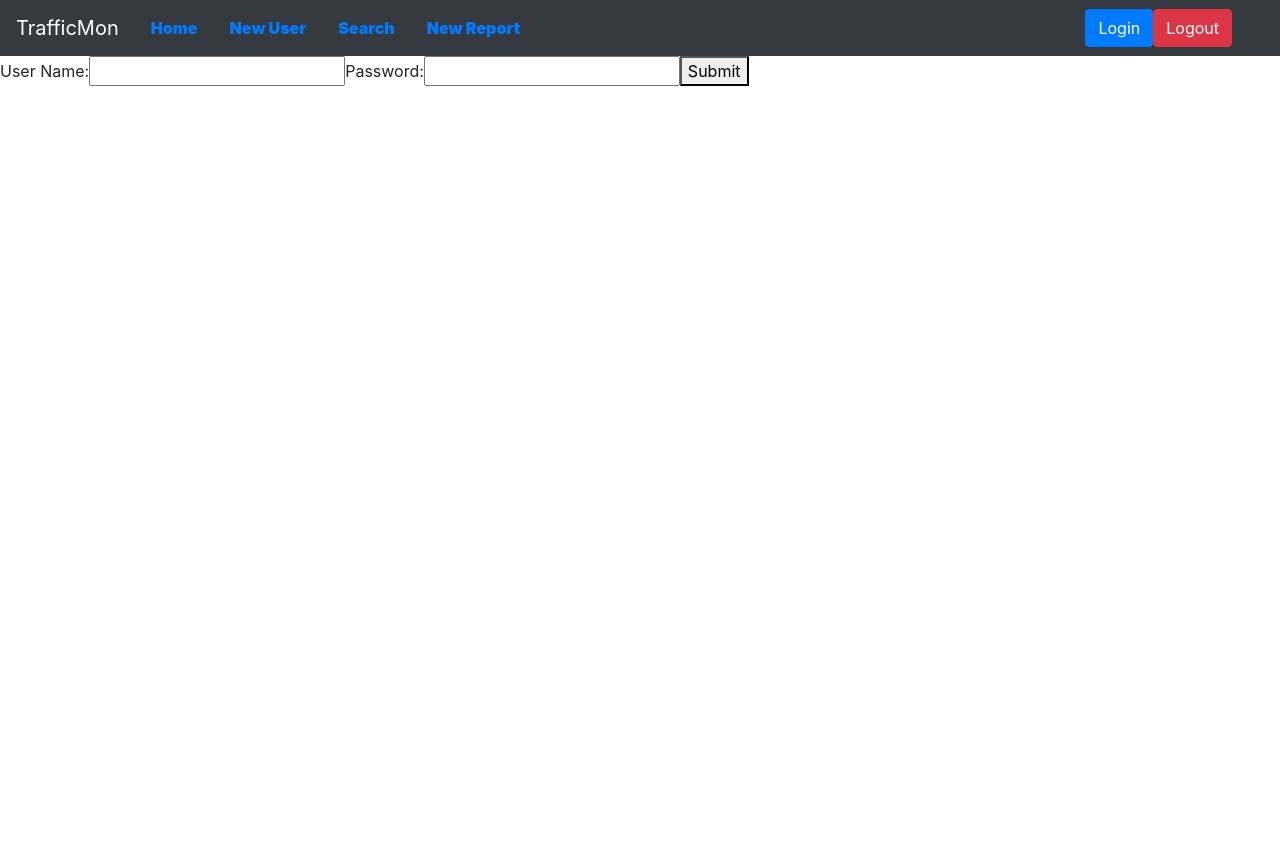
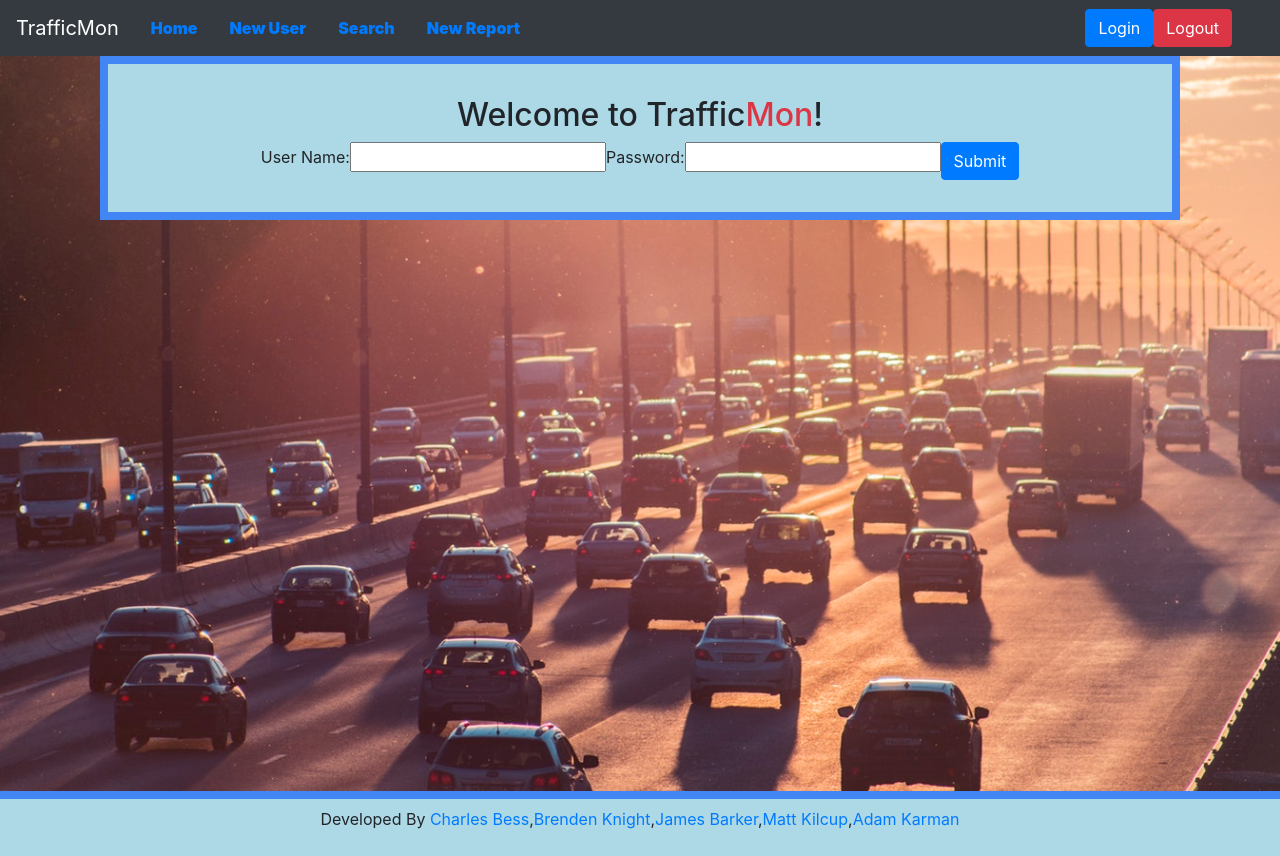
Before and after one commit to nevermindthelabel/Project-3, a React (Create React App) app in the folder client/: page /new-user in a window 1280 px wide. Before the commit the page ends 800 px from the top, so only its background shows below. Built offline with nearby package versions, Linux system fonts and the light colour scheme.

Commit message:
added styling and divs for bootstrap

```diff
--- a/client/src/components/NewUserForm/index.js
+++ b/client/src/components/NewUserForm/index.js
@@ -1,22 +1,50 @@
-import React from 'react';
+import React from "react";
+import "./style.css";
 
 function NewUserForm(props) {
   return (
-    <form onSubmit={props.handleSubmit}>
+    <div className="container">
+      <div className="container background-color">
+        <div className="backgroundColor">
+          <h2 className="text-center">
+            Welcome to Traffic<span class="text-danger">Mon</span>!
+          </h2>
+          <form
+            className="d-flex justify-content-center"
+            onSubmit={props.handleSubmit}
+          >
             <label>
               User Name:
-            <input type="text" name="userName" value={props.value} onChange={props.onChange} />
+              <input
+                type="text"
+                name="userName"
+                value={props.value}
+                onChange={props.onChange}
+              />
             </label>
 
             <label>
               Password:
-            <input type="password" name="password" value={props.value} onChange={props.onChange} />
+              <input
+                type="password"
+                name="password"
+                value={props.value}
+                onChange={props.onChange}
+              />
             </label>
 
-      <button onClick={props.onClick} variant="primary" size="sm">
+            <button
+              className="btn btn-primary"
+              onClick={props.onClick}
+              variant="primary"
+              size="sm"
+            >
               Submit
             </button>
           </form>
+        </div>
+      </div>
+    </div>
   );
 }
 
--- a/client/src/components/ReportSearchForm/index.js
+++ b/client/src/components/ReportSearchForm/index.js
@@ -1,15 +1,18 @@
-import React from 'react';
-import Form from 'react-bootstrap/Form';
-import Button from 'react-bootstrap/Button';
-import CityAutoCorrect from '../Autocomplete';
+import React from "react";
+import Form from "react-bootstrap/Form";
+import Button from "react-bootstrap/Button";
+import CityAutoCorrect from "../Autocomplete";
+import './style.css'
 const cityList = require("../../resources/index");
 
 function ReportSearchForm(props) {
   return (
+    <div className="container">
+      <div className="backgroundColor">
         <Form>
           <CityAutoCorrect name="city" options={cityList} />
           <Form.Group controlId="searchForm.StateSelect">
-				<Form.Label>Select State to search by State</Form.Label>
+            <Form.Label><h2>Select State to search by State</h2></Form.Label>
             <Form.Control name="state" onChange={props.onChange} as="select">
               <option>Alabama</option>
               <option>Alaska</option>
@@ -63,10 +66,12 @@ function ReportSearchForm(props) {
               <option>Wyoming</option>
             </Form.Control>
           </Form.Group>
-			<Button onClick={props.onClick} variant="primary" type="submit">
+          <Button className="float-right" onClick={props.onClick} variant="primary" type="submit">
             Submit
           </Button>
         </Form>
+      </div>
+    </div>
   );
 }
 
--- a/client/src/components/WelcomePage/index.js
+++ b/client/src/components/WelcomePage/index.js
@@ -1,11 +1,11 @@
 import React from 'react';
-
+import './style.css'
 
 function WelcomePage(props) {
 
     return (
-        <div class="container backgroundColor">
-            <h1>Trafficmon</h1>
+        <div className="container backgroundColor text-center mt-4">
+            <h1>Traffic<span class="text-danger">Mon</span>!</h1>
             <p>Welcome to TrafficMon, the online traffic monitoring database!</p>
             <p>Here, Users can report and view reports on heavy traffic, accidents, road work, police radar units, and
             more!</p>
--- a/client/src/index.css
+++ b/client/src/index.css
@@ -1,5 +1,7 @@
 body {
-  margin: 0;
+  overflow-x: hidden;
+  display: flex;
+  margin-bottom: -100px;
   padding: 0;
   font-family: -apple-system, BlinkMacSystemFont, "Segoe UI", "Roboto", "Oxygen",
     "Ubuntu", "Cantarell", "Fira Sans", "Droid Sans", "Helvetica Neue",
@@ -12,3 +14,18 @@ code {
   font-family: source-code-pro, Menlo, Monaco, Consolas, "Courier New",
     monospace;
 }
+#root {
+  position: relative;
+  min-width: 100vw;
+  background-image: url("../src/img/traffic.jpg");
+  background-position: center;
+  background-repeat: no-repeat;
+  background-size: cover;
+}
+
+.backgroundColor {
+  /* max-height: 300px; */
+  border: 8px solid #4285f4;
+  background: lightblue;
+  padding: 2rem;
+}
--- a/client/src/pages/Home.js
+++ b/client/src/pages/Home.js
@@ -1,7 +1,8 @@
 import React, { Component } from "react";
 import Navigation from "../components/Navigation";
 import Welcome from "../components/WelcomePage";
-import TrafficMonMap from '../components/Map'
+import TrafficMonMap from '../components/Map';
+import Footer from '../components/Footer'
 
 class Home extends Component {
 	state = {}
@@ -14,6 +15,7 @@ class Home extends Component {
 				<Navigation />
 				<Welcome />
 				<TrafficMonMap />
+				<Footer />
 			</div>
 		)
 	}
--- a/client/src/pages/NewReport.js
+++ b/client/src/pages/NewReport.js
@@ -2,6 +2,8 @@ import React, { Component } from "react";
 import NewReportForm from "../components/NewReportForm";
 import Navbar from "../components/Navigation";
 import API from "../utils/API";
+import Footer from "../components/Footer";
+// import '../index.css'
 
 class NewReport extends Component {
   state = {
@@ -21,10 +23,11 @@ class NewReport extends Component {
 
   handleFormSubmit = event => {
     event.preventDefault();
-		API.reports.createReport(this.state)
+    API.reports
+      .createReport(this.state)
       .then(res => console.log(res))
       .catch(err => console.log(err));
-	}
+  };
 
   render() {
     return (
@@ -34,8 +37,9 @@ class NewReport extends Component {
           onChange={this.handleInputChange}
           onClick={this.handleFormSubmit}
         />
+        <Footer />
       </div>
-		)
+    );
   }
 }
 
--- a/client/src/pages/NewUser.js
+++ b/client/src/pages/NewUser.js
@@ -1,7 +1,9 @@
 import React, { Component } from "react";
 import Navigation from "../components/Navigation";
 import NewUserForm from "../components/NewUserForm";
+import Footer from '../components/Footer'
 import API from "../utils/API";
+import '../index.css'
 
 class NewUser extends Component {
 	state = {
@@ -28,6 +30,7 @@ class NewUser extends Component {
 			<div>
 				<Navigation />
 				<NewUserForm onChange={this.handleInputChange} onClick={this.handleFormSubmit}/>
+				<Footer />
 			</div>
 		)
 	}
--- a/client/src/pages/Search.js
+++ b/client/src/pages/Search.js
@@ -3,6 +3,7 @@ import Navigation from "../components/Navigation";
 import ReportSearchForm from "../components/ReportSearchForm";
 import { Table, THead, TBody, TRow } from "../components/SearchResults";
 import API from "../utils/API";
+import Footer from '../components/Footer';
 
 class Search extends Component {
 	state = {
@@ -65,6 +66,7 @@ class Search extends Component {
 					onChange={this.handleInputChange}
 				/>
 				{Container}
+				<Footer />
 			</div>
 		)
 	}
```
Lines whose indentation alone changed are shown as unchanged.
